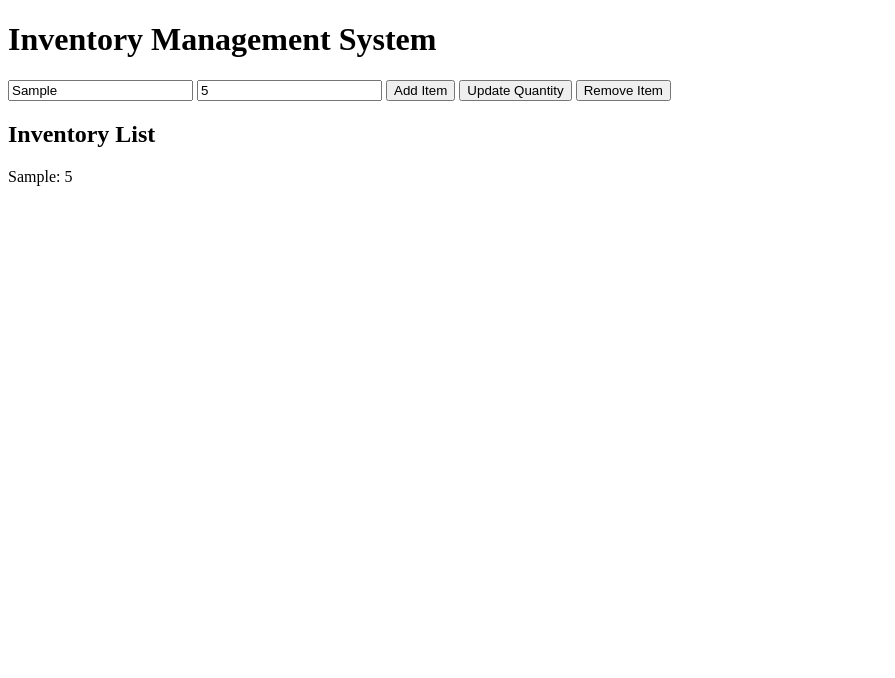
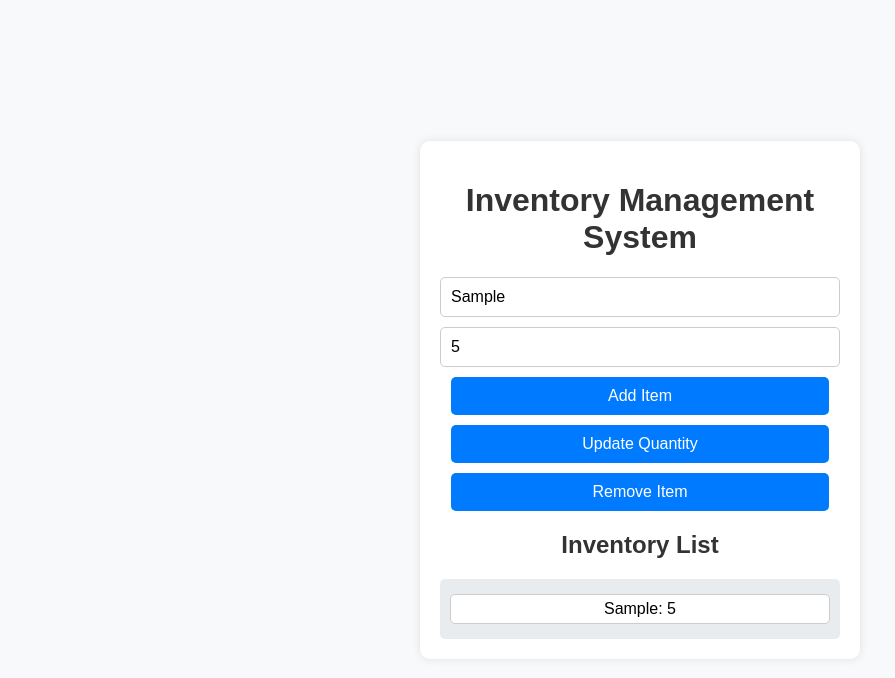
Before and after one commit to timmyy123/javascript-practice, a plain HTML site: page Inventory Management System/index.html in a window 1280 px wide. Both pictures are taken after typing "Sample", "5" into the empty fields and a click on the button "Add Item". Shown: the whole page, without its empty margins (0-895 px from the left). Drawn offline with Linux system fonts and the light colour scheme.

Commit message:
work on html

```diff
--- a/Inventory Management System/index.html
+++ b/Inventory Management System/index.html
@@ -2,17 +2,22 @@
 <html lang="en">
 <head>
     <meta charset="UTF-8">
-    <title>Inventory Management</title>
+    <title>Inventory Management System</title>
+    <link rel="stylesheet" href="styles.css">
 </head>
 <body>
+    <div class="container">
         <h1>Inventory Management System</h1>
+        <div class="form-group">
             <input type="text" id="itemName" placeholder="Item Name">
             <input type="number" id="itemQuantity" placeholder="Quantity">
             <button onclick="addItem()">Add Item</button>
             <button onclick="updateItem()">Update Quantity</button>
             <button onclick="removeItem()">Remove Item</button>
+        </div>
         <h2>Inventory List</h2>
-    <div id="inventoryList"></div>
+        <div id="inventoryList" class="inventory-list"></div>
+    </div>
     <script src="main.js"></script>
 </body>
 </html>
--- a/Inventory Management System/main.js
+++ b/Inventory Management System/main.js
@@ -38,3 +38,6 @@ function displayInventory() {
         inventoryList.innerHTML += `<p>${item.name}: ${item.quantity}</p>`;
     });
 }
+
+// Initialize the display
+displayInventory();
--- /dev/null
+++ b/Inventory Management System/styles.css
@@ -0,0 +1,71 @@
+/* styles.css */
+body {
+    font-family: Arial, sans-serif;
+    background-color: #f8f9fa;
+    margin: 0;
+    padding: 0;
+    display: flex;
+    justify-content: center;
+    align-items: center;
+    height: 100vh;
+}
+
+.container {
+    background-color: #ffffff;
+    padding: 20px;
+    border-radius: 10px;
+    box-shadow: 0 0 10px rgba(0, 0, 0, 0.1);
+    width: 400px;
+}
+
+h1, h2 {
+    text-align: center;
+    color: #333333;
+}
+
+.form-group {
+    display: flex;
+    flex-direction: column;
+    gap: 10px;
+    margin-bottom: 20px;
+}
+
+input[type="text"], input[type="number"] {
+    padding: 10px;
+    border: 1px solid #cccccc;
+    border-radius: 5px;
+    font-size: 16px;
+    width: calc(100% - 22px);
+    margin: 0 auto;
+}
+
+button {
+    padding: 10px;
+    border: none;
+    border-radius: 5px;
+    background-color: #007bff;
+    color: #ffffff;
+    font-size: 16px;
+    cursor: pointer;
+    margin: 0 auto;
+    width: calc(100% - 22px);
+}
+
+button:hover {
+    background-color: #0056b3;
+}
+
+.inventory-list {
+    background-color: #e9ecef;
+    padding: 10px;
+    border-radius: 5px;
+}
+
+.inventory-list p {
+    margin: 5px 0;
+    padding: 5px;
+    background-color: #ffffff;
+    border: 1px solid #cccccc;
+    border-radius: 5px;
+    text-align: center;
+}
```
Also changed, not shown: Inventory Management System practice/index.html (added, +28 -0 lines). Lines whose indentation alone changed are shown as unchanged.
